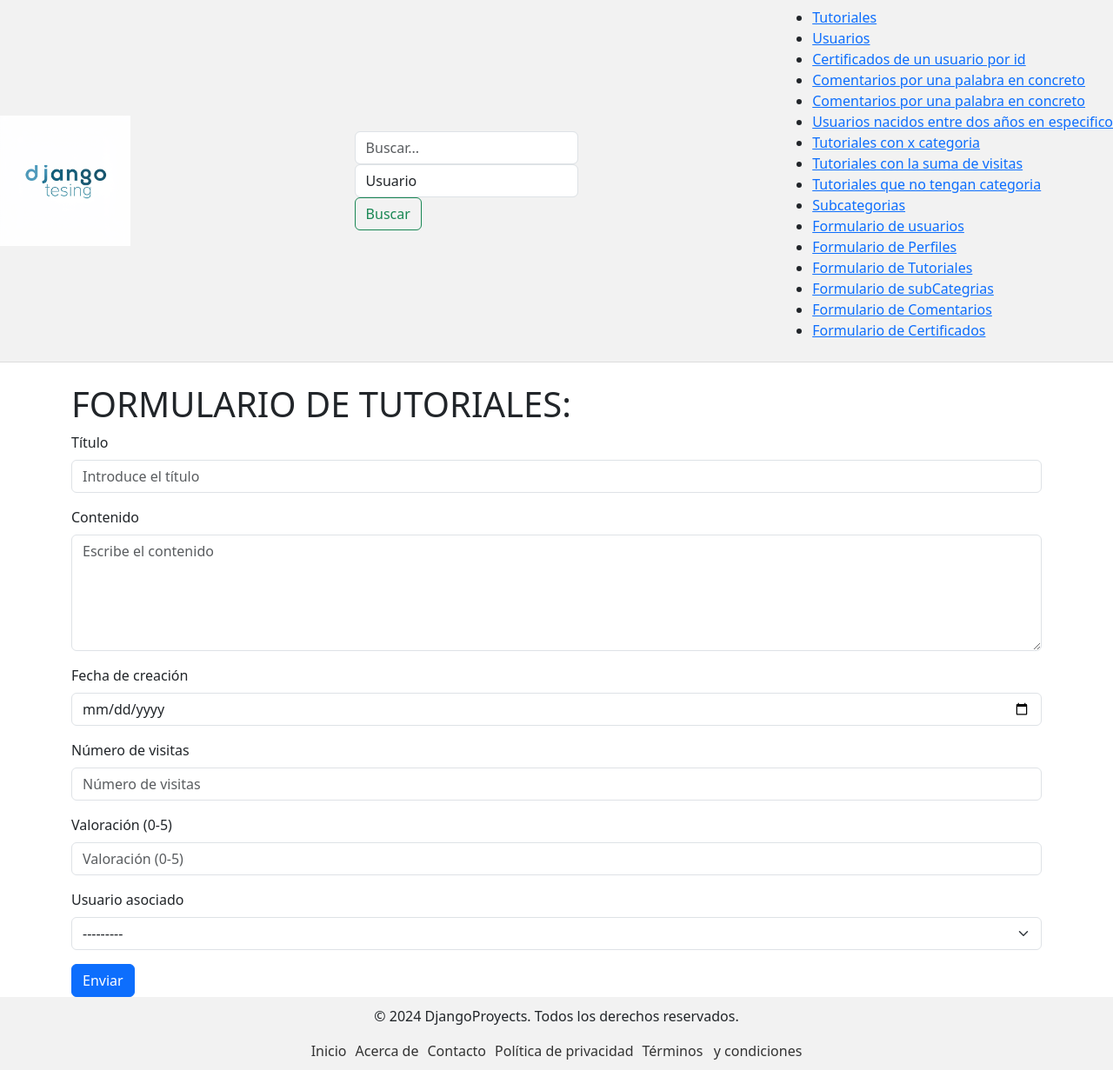
After one commit to kowbalsqui/Proyecto1Modelos, a Django app: page /formulario/tutorialFormulario in a window 1280 px wide. The commit adds this page. Shown: the whole page at 87% size. Run offline with Django 5.2, Linux system fonts and the light colour scheme; data comes from the database, SQL or seed files in the repository; both versions use the stored data as it was after the commit; some libraries are stand-ins or nearby versions.

Commit message:
termianl

```diff
--- a/proyectoModelos/tutorial/forms.py
+++ b/proyectoModelos/tutorial/forms.py
@@ -57,3 +57,300 @@
             self.add_error('puntuacion', 'La puntuación debe estar entre 0 y 100')
 
         return self.cleaned_data
+
+class PerfilForm (ModelForm):
+    class Meta:
+        model = Perfil
+        fields = ['bio', 'fecha_Nacimiento', 'redes', 'estudios', 'usuario']
+        labels = {
+            "Bio": ("Bio"),
+            "Fecha de nacimiento": ("Fecha de nacimiento"),
+            "Redes": ("Redes sociales"),
+            "Estudios": ("Estudios"),
+            "Usuario" : ("Usuario")
+        }
+        widgets = {
+        "fecha_Nacimiento":forms.DateInput(format="%Y-%m-%d", attrs={"type": "date"}),
+        }
+
+    def clean (self):
+
+        super().clean()
+
+        #Primero obtenemos los campos necesarios
+
+        bio = self.cleaned_data.get('bio')
+        redes = self.cleaned_data.get('redes')
+        fecha_Nacimiento = self.cleaned_data.get('fecha_Nacimiento')
+        estudios = self.cleaned_data.get('estudios')
+
+        #Validamos el campo bio
+
+        if len(bio) < 2:
+            self.add_error('La biografia debe tener como maximo 100 caracteres')
+
+        #Validamos el campo redes
+
+        if redes not in ["IG", "FB", "TW", "LI"]:
+            self.add_error('redes', 'Ninguna red coincide con las disponibles, repita')
+
+        #Validamos el campo fecha de nacimiento
+
+        if fecha_Nacimiento > datetime.now().date():
+            self.add_error('fecha_Nacimiento', 'La fecha de nacimiento no puede ser en un futuro')
+
+        #Validamos el campo estudios
+
+        if len(estudios) < 2:
+            self.add_error('estudios', 'El campo de estudios no puede esta vacio, requiere de minino un titulo')
+
+        return self.cleaned_data
+
+class TutorialForm(ModelForm):
+    class Meta:
+        model = Tutorial
+        fields = ['titulo', 'contenido', 'fecha_Creacion', 'visitas', 'valoracion', 'usuario']
+        labels = {
+            "titulo": "Título",
+            "contenido": "Contenido",
+            "fecha_Creacion": "Fecha de creación",
+            "visitas": "Número de visitas",
+            "valoracion": "Valoración (0-5)",
+            "usuario": "Usuario asociado"
+        }
+        widgets = {
+            "titulo": forms.TextInput(attrs={"class": "form-control", "placeholder": "Introduce el título"}),
+            "contenido": forms.Textarea(attrs={"class": "form-control", "placeholder": "Escribe el contenido", "rows": 5}),
+            "fecha_Creacion": forms.DateInput(
+                format="%Y-%m-%d",
+                attrs={"type": "date", "class": "form-control"}
+            ),
+            "visitas": forms.NumberInput(attrs={"class": "form-control", "min": 0}),
+            "valoracion": forms.NumberInput(attrs={"class": "form-control", "min": 0, "max": 5, "step": 0.1}),
+            "usuario": forms.Select(attrs={"class": "form-control"}),
+        }
+
+    def clean (self):
+
+        super().clean()
+
+        #Primero obtenemos los campos necesarios
+
+        titulo = self.cleaned_data.get('titulo')
+        contenido = self.cleaned_data.get('contenido')
+        fecha_Creacion = self.cleaned_data.get('fecha_Creacion')
+        visitas = self.cleaned_data.get('visitas')
+        valoracion = self.cleaned_data.get('valoracion')
+
+        #Validamos el campo titulo
+
+        if len(titulo) < 5:
+            self.add_error('titulo', 'El título debe tener como minimo 5 caracteres')
+
+        #Validamos el campo contenido
+
+        if len(contenido) < 10:
+            self.add_error('contenido', 'El contenido debe tener como minimo 10 caracteres')
+
+        #Validamos el campo fecha de creacion
+
+        if fecha_Creacion > datetime.now().date():
+            self.add_error('fecha_Creacion', 'La fecha de creación no puede ser en un futuro')
+
+        #Validamos el campo visitas
+
+        if visitas < 0:
+            self.add_error('visitas', 'El número de visitas no puede ser negativo')
+
+        #Validamos el campo valoracion
+
+        if valoracion < 0 or valoracion > 5:
+            self.add_error('valoracion', 'La valoración debe estar entre 0 y 5')
+
+        return self.cleaned_da
+
+class SubcategoriaForm(forms.ModelForm):
+    class Meta:
+        model = SubCategoria
+        fields = ['nombre', 'descripcion', 'fecha_Creacion', 'categoria', 'activa']
+        labels = {
+            "nombre": "Nombre",
+            "descripcion": "Descripción",
+            "fecha_Creacion": "Fecha de creación",
+            "categoria": "Categoría",
+            "activa": "Está activa?"
+        }
+        widgets = {
+            "descripcion": forms.Textarea(attrs={"class": "form-control", "placeholder": "Escribe la descripción", "rows": 5}),
+            "fecha_Creacion": forms.DateInput(
+                format="%Y-%m-%d",
+                attrs={"type": "date", "class": "form-control"}
+            ),
+            "categoria": forms.Select(attrs={"class": "form-control"}),
+            "activa": forms.CheckboxInput(attrs={"class": "form-check-input"}),
+        }
+
+        def clean (self):
+
+            super().clean()
+
+            #Primero obtenemos los campos necesarios
+
+            nombre = self.cleaned_data.get('nombre')
+            descripcion = self.cleaned_data.get('descripcion')
+            fecha_Creacion = self.cleaned_data.get('fecha_Creacion')
+            categoria = self.cleaned_data.get('categoria')
+            activa = self.cleaned_data.get('activa')
+
+            #Validamos el campo nombre
+
+            if len(nombre) < 3:
+                self.add_error('nombre', 'El nombre no puede tener menos de 3 caracteres')
+
+            #Validamos el campo descripcion
+
+            if len(descripcion) < 10:
+                self.add_error('descripcion', 'La descripción debe tener como minimo 10 caracteres')
+
+            #Validamos el campo fecha_creacion
+
+            if fecha_Creacion > datetime.now().date():
+                self.add_error('fecha_Creacion', 'La fecha de creación no puede ser en un futuro')
+
+            #Validamos el campo categoria
+
+            if categoria is None:
+                self.add_error('categoria', 'Debe seleccionar una categoría')
+
+            #Validamos el campo es_activa
+
+            if activa is None:
+                self.add_error('activa', 'Debe seleccionar si está activa')
+
+            return self.cleaned_data
+
+class ComentarioForm(ModelForm):
+    class Meta:
+        model = Comentario
+        fields = ['contenido', 'fecha', 'visible', 'puntuacion', 'usuario']
+        labels = {
+            "contenido": "Contenido",
+            "fecha": "Fecha",
+            "visible": "Visible?",
+            "puntuacion": "Puntuación (0-5)",
+            "usuario": "Usuario asociado"
+        }
+        widgets = {
+            "contenido": forms.Textarea(attrs={"class": "form-control", "placeholder": "Escribe el contenido", "rows": 5}),
+            "fecha": forms.DateInput(
+                format="%Y-%m-%d",
+                attrs={"type": "date", "class": "form-control"}
+            ),
+            "visible": forms.CheckboxInput(attrs={"class": "form-check-input"}),
+            "puntuacion": forms.NumberInput(attrs={"class": "form-control", "min": 0, "max": 5, "step": 0.1}),
+            "usuario": forms.Select(attrs={"class": "form-control"}),
+        }
+
+    def clean (self):
+
+        super().clean()
+
+        #Primero obtenemos los campos necesarios
+
+        contenido = self.cleaned_data.get('contenido')
+        fecha =self.cleaned_data.get('fecha')
+        visible = self.cleaned_data.get('viisble')
+        puntuacion = self.cleaned_data.get('puntuacion')
+
+        #Validamos el campo contenido
+
+        if len(contenido) < 10:
+            self.add_error('contenido', 'El contenido debe tener como minimo 10 caracteres')
+
+        #Validamos el campo fecha
+
+        if fecha > datetime.now().date():
+            self.add_error('fecha', 'La fecha no puede ser en un futuro')
+
+        #Validamos el campo visible
+
+        if visible is None:
+            self.add_error('visible', 'Debe seleccionar si está visible')
+
+        #Validamos el campo puntuacion
+
+        if puntuacion < 0 or puntuacion > 5:
+            self.add_error('puntuacion', 'La puntuación debe estar entre 0 y 5')
+
+        return self.cleaned_data
+
+class CertificadoForm(ModelForm):
+    class Meta:
+        model= Certificado
+        fields = ['fecha_emision', 'codigo_verificacion', 'nivel', 'url_descarga', 'curso', 'usuario']
+        labels = {
+            "fecha_emision": "Fecha de emisión",
+            "codigo_verificacion": "Código de verificación",
+            "nivel": "Nivel",
+            "url_descarga": "URL de descarga",
+            "curso": "Curso asociado",
+            "usuario": "Usuario asociado"
+        }
+        widgets = {
+            "fecha_emision": forms.DateInput(
+                format="%Y-%m-%d",
+                attrs={"type": "date", "class": "form-control"}
+            ),
+            "codigo_verificacion": forms.TextInput(attrs={"class": "form-control", "placeholder": "Introduce el código de verificación"}),
+            "nivel": forms.TextInput(attrs={"class": "form-control", "placeholder": "Introduce el nivel"}),
+            "url_descarga": forms.URLInput(attrs={"class": "form-control", "placeholder": "Introduce la URL de descarga"}),
+            "curso": forms.Select(attrs={"class": "form-control"}),
+            "usuario": forms.Select(attrs={"class": "form-control"}),
+        }
+
+        def clean (self):
+
+            super().clean()
+
+            #Primero obtenemos los campos necesarios
+
+            fecha_emision = self.cleaned_data.get('fecha_emision')
+            codigo_verificacion = self.cleaned_data.get('codigo_verificacion')
+            nivel = self.cleaned_data.get('nivel')
+            url_descarga = self.cleaned_data.get('url_descarga')
+
+            #Validamos el campo fecha_emision
+
+            if fecha_emision > datetime.now().date():
+                self.add_error('fecha_emision', 'La fecha no puede ser a futuros de hoy')
+
+            #Validamos el campo codigo_verificacion
+
+            if len(codigo_verificacion) != 6:
+                self.add_error('codigo_verificacion', 'El código de verificación debe tener 6 caracteres')
+
+            #Validamos el campo nivel
+
+            if len(nivel) < 3:
+                self.add_error('nivel', 'El nivel debe tener como minimo 3 caracteres')
+
+            #Validamos el campo url_descarga
+
+            if not url_descarga.startswith("http"):
+                self.add_error('url_descarga', 'La URL de descarga debe comenzar con http:// o https://')
+
+            return self.cleaned_data
+
+
+class BusquedaAvanzadaForm(forms.Form):
+    # Campos de búsqueda para Usuario
+    nombre = forms.CharField(max_length=100, required=False, label="Nombre")
+    email = forms.EmailField(required=False, label="Email")
+    fecha_inicio = forms.DateField(required=False, widget=forms.DateInput(attrs={'type': 'date'}), label="Fecha de Registro (Desde)")
+    fecha_fin = forms.DateField(required=False, widget=forms.DateInput(attrs={'type': 'date'}), label="Fecha de Registro (Hasta)")
+
+    # Campos de búsqueda para otro modelo, por ejemplo, Curso
+    curso_nombre = forms.CharField(max_length=100, required=False, label="Nombre del Curso")
+
+    # Selección del tipo de búsqueda
+    tipo_busqueda = forms.ChoiceField(choices=[('usuario', 'Usuario'), ('curso', 'Curso')], required=True, label="Tipo de Búsqueda")
--- a/proyectoModelos/tutorial/templates/MenuNavegacion.html
+++ b/proyectoModelos/tutorial/templates/MenuNavegacion.html
@@ -10,4 +10,9 @@
     <li><a href="{% url 'tutorial_no_tenga_categoria' %}">Tutoriales que no tengan categoria</a></li>
     <li><a href="{% url 'lista_subcategoria' %}">Subcategorias</a></li>
     <li><a href="{% url 'usuarioFormulario' %}">Formulario de usuarios</a></li>
+    <li><a href="{% url 'perfilFormulario' %}">Formulario de Perfiles</a></li>
+    <li><a href="{% url 'tutorialFormulario' %}">Formulario de Tutoriales</a></li>
+    <li><a href="{% url 'subcategoriaFormulario' %}">Formulario de subCategrias</a></li>
+    <li><a href="{% url 'comentarioFomulario' %}">Formulario de Comentarios</a></li>
+    <li><a href="{% url 'certificadoFomulario' %}">Formulario de Certificados</a></li>
 </ul>
--- a/proyectoModelos/tutorial/templates/Padre.html
+++ b/proyectoModelos/tutorial/templates/Padre.html
@@ -7,25 +7,48 @@
     <meta name="viewport" content="width=device-width, initial-scale=1.0">
     <link rel="stylesheet" type="text/css" href="{% static 'css/EstiloTemplate.css' %}">
     <script src="{% static 'javaScript/alert.js' %}"></script>
+    {% load django_bootstrap5 %}
+    {% bootstrap_css %}
   </head>
   <body>
+    <!-- Barra de navegación -->
     <nav class="navbar">
       <div class="logo-container">
         <img src="{% static 'imagenes/django.png' %}" alt="Logo de Django" class="logo">
       </div>
+
+       <!-- Barra de navegación con búsqueda -->
+  <div class="navbar-menu">
+    <form class="form-inline" method="get" action="{% url 'buscar' %}">
+      <input class="form-control mr-sm-2" type="search" placeholder="Buscar..." aria-label="Search" name="query">
+
+      <!-- Tipo de búsqueda -->
+      <select name="tipo_busqueda" class="form-control">
+        <option value="usuario">Usuario</option>
+        <option value="curso">Curso</option>
+        <!-- Agrega más tipos de búsqueda según sea necesario -->
+      </select>
+
+      <button class="btn btn-outline-success my-2 my-sm-0" type="submit">Buscar</button>
+    </form>
+  </div>
+
+      <!-- Incluir el menú de navegación -->
       {% include "MenuNavegacion.html" %}
     </nav>
 
-    {% load static %}
-    {% load django_bootstrap5 %}
-    {% bootstrap_css %}
     <!-- Contenido de la página -->
+    <div class="container mt-4">
       {% block cabecera %}
+      <!-- Aquí se puede incluir el encabezado específico de la página -->
       {% endblock %}
 
       {% block contenido %}
+      <!-- Aquí se incluirá el contenido principal de la página -->
       {% endblock %}
-    <!-- Puedes agregar más elementos como imágenes, enlaces, formularios, etc. -->
+    </div>
+
+    <!-- Incluir pie de página -->
     {% include "Footer.html" %}
   </body>
 </html>
--- /dev/null
+++ b/proyectoModelos/tutorial/templates/formulario/tutorialFormulario.html
@@ -0,0 +1,29 @@
+{% extends "Padre.html" %}
+
+{% block cabecera %}
+<h1>FORMULARIO DE TUTORIALES: </h1>
+{% endblock %}
+
+{% block contenido %}
+<form action= "" method= "post">
+
+    {% load django_bootstrap5 %}
+    {% csrf_token %}
+    {% bootstrap_form formulario %}
+
+    {% bootstrap_button "Enviar" button_type="submit" button_class="btn-primary" %}
+</form>
+
+{% if form.errors %}
+    <div class="errors">
+        <ul>
+            {% for field in form %}
+                {% for error in field.errors %}
+                    <li>{{ error }}</li>
+                {% endfor %}
+            {% endfor %}
+        </ul>
+    </div>
+{% endif %}
+
+{% endblock %}
--- a/proyectoModelos/tutorial/urls.py
+++ b/proyectoModelos/tutorial/urls.py
@@ -14,4 +14,10 @@
     path('Tutorial/tutorial_no_tenga_categoria', views.tutorial_no_tenga_categoria, name = 'tutorial_no_tenga_categoria'),
     path('Subcategoria/Lista_subcategoria', views.lista_subcategoria, name = 'lista_subcategoria'),
     path('formulario/usuarioFormulario', views.usuario_Form, name = 'usuarioFormulario'),
+    path('formulario/perfilFormulario', views.perfil_Form, name = 'perfilFormulario'),
+    path('formulario/tutorialFormulario', views.tutorial_Form, name = "tutorialFormulario"),
+    path('formulario/subcategoriaFormulario', views.subcategoria_Form, name = "subcategoriaFormulario"),
+    path('formulario/comentarioFomulario', views.comentario_Form, name = "comentarioFomulario"),
+    path('formulario/certificadoFormulario', views.certificado_Form, name = "certificadoFomulario"),
+    path('buscar/', views.busqueda_avanzada, name='buscar'),
 ]
--- a/proyectoModelos/tutorial/views.py
+++ b/proyectoModelos/tutorial/views.py
@@ -142,9 +142,9 @@
 
 ###################################################################################################
 
-#TEMPLATES DE LOS FORMUALRIOS
+#VISTAS DE LOS FORMUALRIOS
 
-def usuario_Form (request):
+def usuario_Form(request):
     if request.method == 'POST':
         formulario = UsuarioForm(request.POST)
         if formulario.is_valid():
@@ -158,3 +158,106 @@
         formulario = UsuarioForm()
 
     return render(request, 'formulario/usuarioFormulario.html', {"formulario": formulario})
+
+
+def perfil_Form(request):
+    if request.method == 'POST':
+        formulario = PerfilForm(request.POST)
+        if formulario.is_valid():
+            try:
+                # Guarda el perfil del usuario en la base de datos
+                formulario.save()
+                return redirect('listar_ususario')
+            except Exception as error:
+                print(error)
+    else:
+        formulario = PerfilForm()
+
+    # Devuelve el formulario con los datos ingresados o el formulario vacío en caso de GET
+    return render(request, 'formulario/perfilFormulario.html', {"formulario": formulario})
+
+def tutorial_Form(request):
+    if request.method == 'POST':
+        formulario = TutorialForm(request.POST)
+        if formulario.is_valid():
+            try:
+                #Guarda el tutorial en la base de datos
+                formulario.save()
+                return redirect('listar_tutoriales')
+            except Exception as error:
+                print(error)
+    else:
+        formulario = TutorialForm()
+
+    #Devuele el formulario con los datos ingresados o el formulario vacio en caso de GET
+    return render(request, 'formulario/tutorialFormulario.html', {"formulario":formulario})
+
+def subcategoria_Form(request):
+    if request.method == 'POST':
+        formulario = SubcategoriaForm(request.POST)
+        if formulario.is_valid():
+            try:
+                #Guarda el formulario en la basde de datos
+                formulario.save()
+                return redirect('lista_subcategoria')
+            except Exception as error:
+                print(error)
+    else:
+        formulario = SubcategoriaForm()
+
+        #Devuelve el formulario con los datos ingresados o el formulario vacío en caso de GET
+        return render (request, 'formulario/subcategoriaFormulario.html', {"formulario": formulario})
+
+def comentario_Form(request):
+    if request.method == 'POST':
+        formulario = ComentarioForm(request.POST)
+        if formulario.is_valid():
+            try:
+                #Guarda el comentario en la base de datos
+                formulario.save()
+                return redirect('muestra_comentario_equals_palabra')
+            except Exception as error:
+                print(error)
+    else:
+        formulario = ComentarioForm()
+
+        #Devuelve el formulario con los datos ingresados o el formulario vacio en caso de GET
+        return render(request, 'formulario/comentarioFomulario.html', {"formulario":formulario})
+
+def certificado_Form(request):
+    if request.method == 'POST':
+        formulario = CertificadoForm(request.POST)
+        if formulario.is_valid():
+            try:
+                # Guarda el certificado en la base de datos
+                formulario.save()
+                return redirect('muestra_certificado_usuario_mismo_id')  # Reemplaza con la URL correcta
+            except Exception as error:
+                print(error)
+                # Aquí puedes manejar el error de una manera más adecuada
+    else:
+        formulario = CertificadoForm()  # Formulario vacío para GET
+
+    # Devuelve el formulario con los datos ingresados o el formulario vacío
+    return render(request, 'formulario/certificadoFormulario.html', {'formulario': formulario})
+
+from django import forms
+
+def busqueda_avanzada(request):
+    query = request.GET.get('query', '')  # Recupera el término de búsqueda
+    tipo_busqueda = request.GET.get('tipo_busqueda', 'usuario')  # Recupera el tipo de búsqueda (usuario o curso)
+
+    usuarios = []
+    cursos = []
+
+    if query:
+        if tipo_busqueda == 'usuario':
+            usuarios = Usuario.objects.filter(nombre__icontains=query)
+        elif tipo_busqueda == 'curso':
+            cursos = Curso.objects.filter(nombre__icontains=query)
+
+    # Devuelve los resultados a un template dentro de la carpeta 'formulario'
+    return render(request, 'formulario/busqueda_resultado.html', {
+        'usuarios': usuarios,
+        'cursos': cursos,
+    })
```
Also changed, not shown: proyectoModelos/tutorial/models.py (+33 -3 lines), proyectoModelos/tutorial/templates/formulario/busqueda_avanzada.html (added, +21 -0 lines), proyectoModelos/tutorial/templates/formulario/busqueda_resultado.html (added, +69 -0 lines), proyectoModelos/tutorial/templates/formulario/certificadoFormulario.html (added, +29 -0 lines), proyectoModelos/tutorial/templates/formulario/comentarioFomulario.html (added, +29 -0 lines), proyectoModelos/tutorial/templates/formulario/perfilFormulario.html (added, +29 -0 lines), proyectoModelos/tutorial/templates/formulario/subcategoriaFormulario.html (added, +29 -0 lines), proyectoModelos/db.sqlite3. Lines whose indentation alone changed are shown as unchanged.
